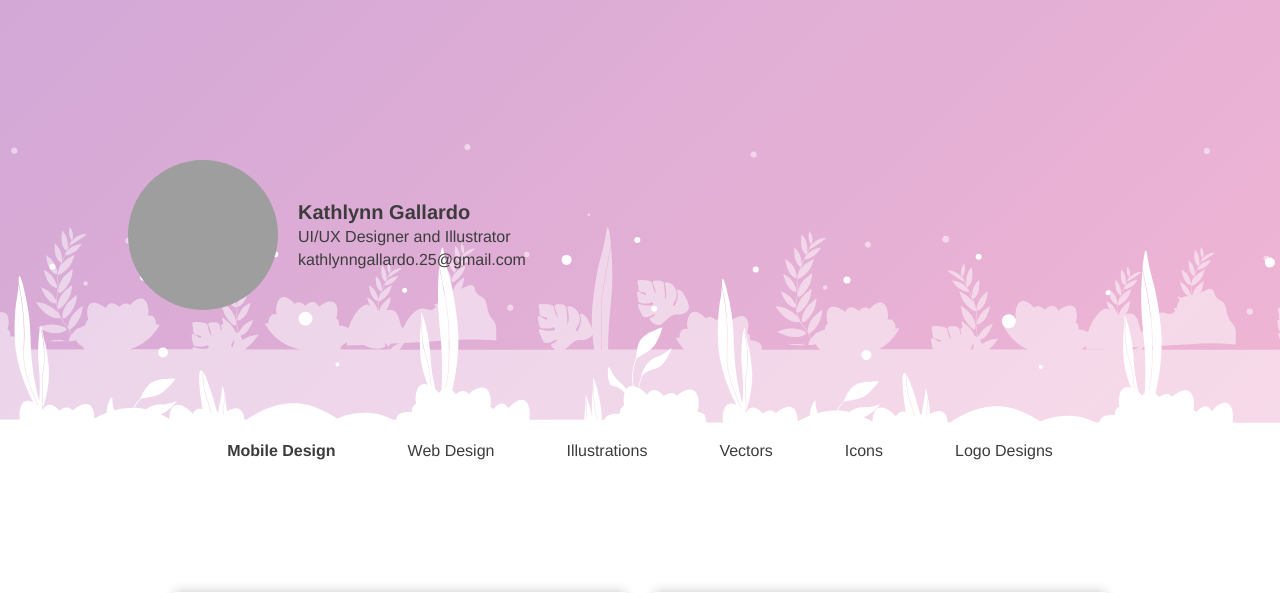
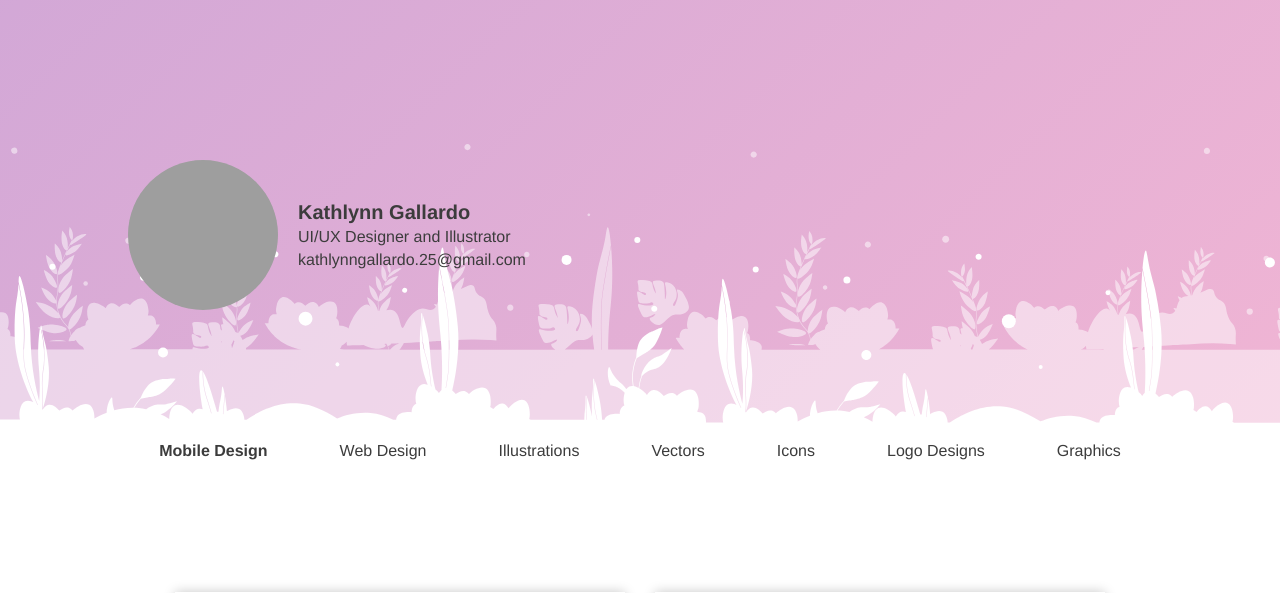
Before and after one commit to kathgallardo/kath_website, a PHP site: page / in a window 1280 px wide. Shown: the top 593 px of the page. Run offline with PHP 8.4, Linux system fonts and the light colour scheme; grey boxes are pictures that could not be loaded.

Commit message:
added images for graphics designs

```diff
--- a/index.php
+++ b/index.php
@@ -54,6 +54,7 @@
         <li><a class="effect-underline" data-toggle="pill" href="#vector">Vectors</a></li>
         <li><a class="effect-underline" data-toggle="pill" href="#icons">Icons</a></li>
         <li><a class="effect-underline" data-toggle="pill" href="#logo">Logo Designs</a></li>
+        <li><a class="effect-underline" data-toggle="pill" href="#gra">Graphics</a></li>
       </ul>
     </div>
   </div>
@@ -80,7 +81,9 @@
     <div id="logo" class="tab-pane fade">
       <?php include 'tabs/logo.php'; ?>
     </div>
-
+    <div id="gra" class="tab-pane fade">
+      <?php include 'tabs/graphics.php'; ?>
+    </div>
   </div>
 
   <?php #FOOTER ?>
--- /dev/null
+++ b/tabs/graphics.php
@@ -0,0 +1,51 @@
+<main>
+
+<div class="mobile">
+	<figure class="image">
+		<img src="assets/graphics/card1.png" class="-img">
+	</figure>
+	<figure class="image">
+		<img src="assets/graphics/card2.png" class="-img">
+	</figure>
+	<figure class="image">
+		<img src="assets/graphics/card3.png" class="-img">
+	</figure>
+	<figure class="image">
+		<img src="assets/graphics/card4.png" class="-img">
+	</figure>
+	<figure class="image">
+		<img src="assets/graphics/ban1.png" class="-img">
+	</figure>
+	<figure class="image">
+		<img src="assets/graphics/ban2.png" class="-img">
+	</figure>
+	<figure class="image">
+		<img src="assets/graphics/ban3.png" class="-img">
+	</figure>
+	<figure class="image">
+		<img src="assets/graphics/ban4.png" class="-img">
+	</figure>
+	<figure class="image">
+		<img src="assets/graphics/ban5.png" class="-img">
+	</figure>
+	<figure class="image">
+		<img src="assets/graphics/ban6.png" class="-img">
+	</figure>
+		<figure class="image">
+		<img src="assets/graphics/ban7.png" class="-img">
+	</figure>
+	<figure class="image">
+		<img src="assets/graphics/ban8.png" class="-img">
+	</figure>
+	<figure class="image">
+		<img src="assets/graphics/ban9.png" class="-img">
+	</figure>
+	<figure class="image">
+		<img src="assets/graphics/ban10.png" class="-img">
+	</figure>
+	<figure class="image">
+		<img src="assets/graphics/ban11.png" class="-img">
+	</figure>
+</div>
+
+</main>
```
Also changed, not shown: assets/giphy.gif (deleted), assets/graphics/ban10.png (added), assets/graphics/ban11.png (added), assets/graphics/ban7.png (added), 13 other files.
